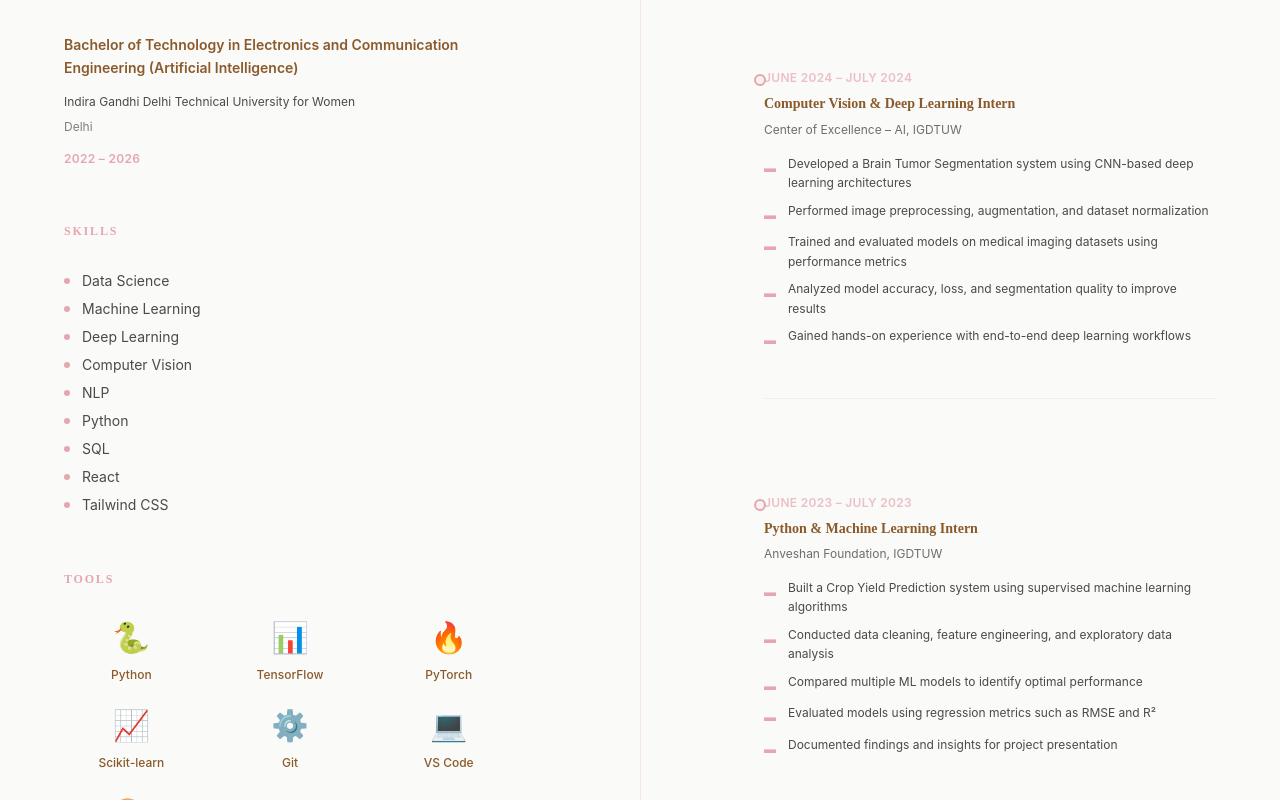
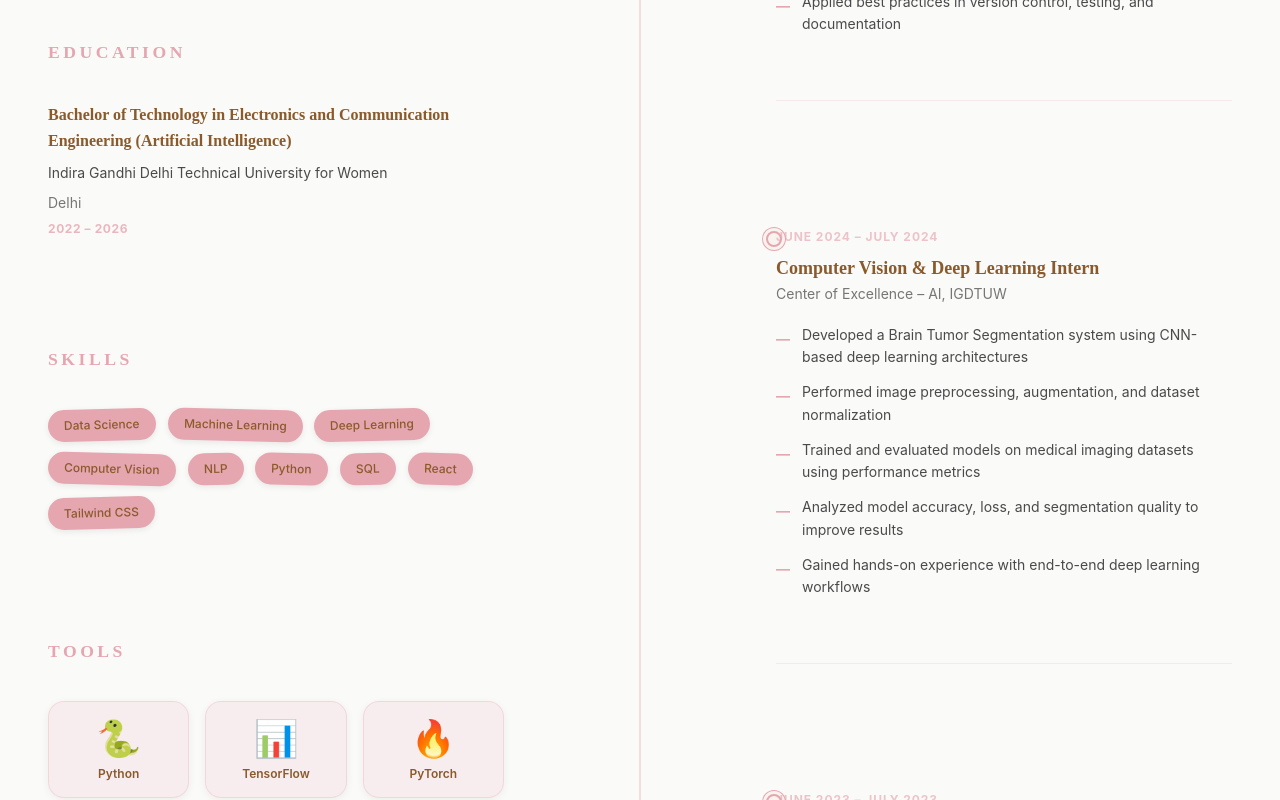
Before and after one commit to bytebyanjalii/anjalis-portfolio, a React (Vite) app: page / in a window 1280 px wide. Shown: the part 2020-2820 px from the top of the page. Built offline with nearby package versions, Linux system fonts and the light colour scheme.

Commit message:
Redesign Resume section: Scrapbook CV timeline layout with enhanced typography, spacing, and visual hierarchy

```diff
--- a/src/sections/Resume.jsx
+++ b/src/sections/Resume.jsx
@@ -72,9 +72,9 @@ export default function Resume() {
 
   return (
     <SectionWrapper className="bg-stone-50 py-20 md:py-32" style={{ backgroundColor: '#F7F3EE' }}>
-      <div className="grid grid-cols-1 md:grid-cols-12 gap-8 md:gap-12 max-w-6xl mx-auto">
+      <div className="grid grid-cols-1 md:grid-cols-12 gap-4 md:gap-16 max-w-7xl mx-auto">
         {/* LEFT COLUMN - Contact, Education, Skills, Tools */}
-        <div className="md:col-span-5 space-y-14">
+        <div className="md:col-span-5 space-y-28">
           {/* CONTACT SECTION */}
           <div>
             <h3 className="text-xs font-bold tracking-widest mb-8 uppercase" style={{ fontFamily: "'Playfair Display', serif", color: '#E6A6B0', letterSpacing: '0.15em' }}>
@@ -106,20 +106,20 @@ export default function Resume() {
 
           {/* EDUCATION SECTION */}
           <div>
-            <h3 className="text-xs font-bold tracking-widest mb-8 uppercase" style={{ fontFamily: "'Playfair Display', serif", color: '#E6A6B0', letterSpacing: '0.15em' }}>
+            <h3 className="text-sm font-black tracking-widest mb-10 uppercase" style={{ fontFamily: "'Caveat', cursive", color: '#E6A6B0', letterSpacing: '0.2em', fontSize: '1.1rem', fontWeight: '700' }}>
               Education
             </h3>
-            <div>
-              <p className="text-sm font-semibold leading-relaxed" style={{ color: '#8B5A2B' }}>
+            <div className="space-y-2">
+              <p className="text-base font-bold leading-relaxed" style={{ color: '#8B5A2B', fontFamily: "'Playfair Display', serif" }}>
                 {education.degree}
               </p>
-              <p className="text-xs mt-3 leading-relaxed" style={{ color: '#4a4a4a' }}>
+              <p className="text-sm mt-4 leading-relaxed" style={{ color: '#4a4a4a' }}>
                 {education.institution}
               </p>
-              <p className="text-xs mt-2" style={{ color: '#4a4a4a', opacity: 0.7 }}>
+              <p className="text-sm mt-1" style={{ color: '#4a4a4a', opacity: 0.75 }}>
                 {education.location}
               </p>
-              <p className="text-xs font-semibold mt-4 tracking-wide uppercase" style={{ color: '#E6A6B0' }}>
+              <p className="text-xs font-bold mt-5 tracking-wider uppercase" style={{ color: '#E6A6B0', opacity: 0.8 }}>
                 {education.duration}
               </p>
             </div>
@@ -127,16 +127,22 @@ export default function Resume() {
 
           {/* SKILLS SECTION */}
           <div>
-            <h3 className="text-xs font-bold tracking-widest mb-8 uppercase" style={{ fontFamily: "'Playfair Display', serif", color: '#E6A6B0', letterSpacing: '0.15em' }}>
+            <h3 className="text-sm font-black tracking-widest mb-10 uppercase" style={{ fontFamily: "'Caveat', cursive", color: '#E6A6B0', letterSpacing: '0.2em', fontSize: '1.1rem', fontWeight: '700' }}>
               Skills
             </h3>
-            <div className="space-y-2">
+            <div className="flex flex-wrap gap-3">
               {skills.map((skill, idx) => (
-                <div key={idx} className="flex items-center gap-3">
-                  <span className="w-1.5 h-1.5 rounded-full" style={{ backgroundColor: '#E6A6B0' }}></span>
-                  <span className="text-sm" style={{ color: '#4a4a4a' }}>
-                    {skill}
-                  </span>
+                <div
+                  key={idx}
+                  className="px-4 py-2 rounded-full text-xs font-medium transition-transform hover:scale-105"
+                  style={{
+                    backgroundColor: '#E6A6B0',
+                    color: '#8B5A2B',
+                    transform: `rotate(${(idx % 2 === 0 ? -1.5 : 1.5)}deg)`,
+                    boxShadow: '0 2px 6px rgba(0, 0, 0, 0.08)',
+                  }}
+                >
+                  {skill}
                 </div>
               ))}
             </div>
@@ -144,14 +150,22 @@ export default function Resume() {
 
           {/* TOOLS SECTION */}
           <div>
-            <h3 className="text-xs font-bold tracking-widest mb-8 uppercase" style={{ fontFamily: "'Playfair Display', serif", color: '#E6A6B0', letterSpacing: '0.15em' }}>
+            <h3 className="text-sm font-black tracking-widest mb-10 uppercase" style={{ fontFamily: "'Caveat', cursive", color: '#E6A6B0', letterSpacing: '0.2em', fontSize: '1.1rem', fontWeight: '700' }}>
               Tools
             </h3>
-            <div className="grid grid-cols-3 gap-6">
+            <div className="grid grid-cols-3 md:grid-cols-3 gap-4">
               {tools.map((tool, idx) => (
-                <div key={idx} className="flex flex-col items-center gap-3 hover:opacity-75 transition-opacity">
-                  <div className="text-3xl">{tool.icon}</div>
-                  <p className="text-xs text-center font-medium" style={{ color: '#8B5A2B' }}>
+                <div
+                  key={idx}
+                  className="flex flex-col items-center justify-center gap-2 p-4 rounded-2xl hover:scale-110 transition-transform"
+                  style={{
+                    backgroundColor: 'rgba(230, 166, 176, 0.15)',
+                    boxShadow: '0 2px 8px rgba(0, 0, 0, 0.06)',
+                    border: '1px solid rgba(230, 166, 176, 0.3)',
+                  }}
+                >
+                  <div className="text-4xl">{tool.icon}</div>
+                  <p className="text-xs text-center font-semibold leading-tight" style={{ color: '#8B5A2B' }}>
                     {tool.name}
                   </p>
                 </div>
@@ -161,62 +175,63 @@ export default function Resume() {
         </div>
 
         {/* CENTER TIMELINE LINE */}
-        <div className="hidden md:flex md:col-span-2 justify-center">
+        <div className="hidden md:flex md:col-span-2 justify-center relative py-0">
           <div className="relative w-full h-full flex justify-center">
             <div
-              className="absolute top-0 bottom-0 w-px"
-              style={{ backgroundColor: '#E6A6B0', opacity: 0.25 }}
+              className="absolute top-0 bottom-0 w-0.5"
+              style={{ backgroundColor: '#E6A6B0', opacity: 0.35 }}
             ></div>
           </div>
         </div>
 
         {/* RIGHT COLUMN - EXPERIENCE TIMELINE */}
         <div className="md:col-span-5">
-          <h3 className="text-xs font-bold tracking-widest mb-12 uppercase" style={{ fontFamily: "'Playfair Display', serif", color: '#E6A6B0', letterSpacing: '0.15em' }}>
+          <h3 className="text-sm font-black tracking-widest mb-16 uppercase" style={{ fontFamily: "'Caveat', cursive", color: '#E6A6B0', letterSpacing: '0.2em', fontSize: '1.1rem', fontWeight: '700' }}>
             Experience
           </h3>
 
           {/* Experience Timeline */}
-          <div className="relative space-y-12">
+          <div className="relative space-y-16">
             {/* Timeline line (visible on mobile below title) */}
-            <div className="md:hidden absolute left-0 top-0 bottom-0 w-px" style={{ backgroundColor: '#E6A6B0', opacity: 0.2 }}></div>
+            <div className="md:hidden absolute left-0 top-0 bottom-0 w-0.5" style={{ backgroundColor: '#E6A6B0', opacity: 0.3 }}></div>
 
             {experiences.map((exp, idx) => (
               <div key={idx} className="relative">
-                {/* Timeline dot */}
+                {/* Timeline dot - larger and more prominent */}
                 <div
-                  className="absolute w-3 h-3 rounded-full border-2"
+                  className="absolute w-4 h-4 rounded-full border-2 transform -translate-x-1/2"
                   style={{
-                    left: '-10px',
-                    top: '4px',
+                    left: '-2px',
+                    top: '2px',
                     backgroundColor: '#F7F3EE',
                     borderColor: '#E6A6B0',
+                    boxShadow: '0 0 0 3px #F7F3EE, 0 0 0 4px #E6A6B0',
                   }}
                 ></div>
 
                 {/* Experience Content */}
-                <div className="md:ml-0 ml-6">
-                  {/* Duration (muted, top) */}
-                  <p className="text-xs tracking-wide font-semibold uppercase" style={{ color: '#E6A6B0', opacity: 0.7 }}>
+                <div className="md:ml-0 ml-8">
+                  {/* Duration (muted, subtle styling) */}
+                  <p className="text-xs tracking-wide font-bold uppercase" style={{ color: '#E6A6B0', opacity: 0.65, letterSpacing: '0.08em', marginBottom: '0.75rem' }}>
                     {exp.duration}
                   </p>
 
-                  {/* Role Title */}
-                  <p className="text-sm font-semibold mt-2 leading-snug" style={{ color: '#8B5A2B', fontFamily: "'Playfair Display', serif" }}>
+                  {/* Role Title - BOLD and prominent */}
+                  <p className="text-lg font-bold mb-1 leading-tight" style={{ color: '#8B5A2B', fontFamily: "'Playfair Display', serif" }}>
                     {exp.title}
                   </p>
 
-                  {/* Organization */}
-                  <p className="text-xs mt-2" style={{ color: '#4a4a4a', opacity: 0.8 }}>
+                  {/* Organization - lighter and smaller */}
+                  <p className="text-sm mb-5" style={{ color: '#4a4a4a', opacity: 0.75 }}>
                     {exp.organization}
                   </p>
 
-                  {/* Bullet Points */}
-                  <ul className="space-y-2 mt-4">
+                  {/* Bullet Points - improved spacing */}
+                  <ul className="space-y-3">
                     {exp.bullets.map((bullet, bidx) => (
-                      <li key={bidx} className="flex gap-3 text-xs leading-relaxed" style={{ color: '#4a4a4a' }}>
-                        <span className="flex-shrink-0 mt-1" style={{ color: '#E6A6B0' }}>
-                          ▬
+                      <li key={bidx} className="flex gap-3 text-sm leading-relaxed" style={{ color: '#4a4a4a' }}>
+                        <span className="flex-shrink-0 mt-1" style={{ color: '#E6A6B0', fontWeight: 'bold' }}>
+                          —
                         </span>
                         <span>{bullet}</span>
                       </li>
@@ -224,9 +239,9 @@ export default function Resume() {
                   </ul>
                 </div>
 
-                {/* Divider between experiences */}
+                {/* Divider between experiences - more subtle */}
                 {idx < experiences.length - 1 && (
-                  <div className="mt-12 pt-12 border-t" style={{ borderColor: '#E6A6B0', opacity: 0.15 }}></div>
+                  <div className="mt-16 pt-16 border-t" style={{ borderColor: '#E6A6B0', opacity: 0.2 }}></div>
                 )}
               </div>
             ))}
```
